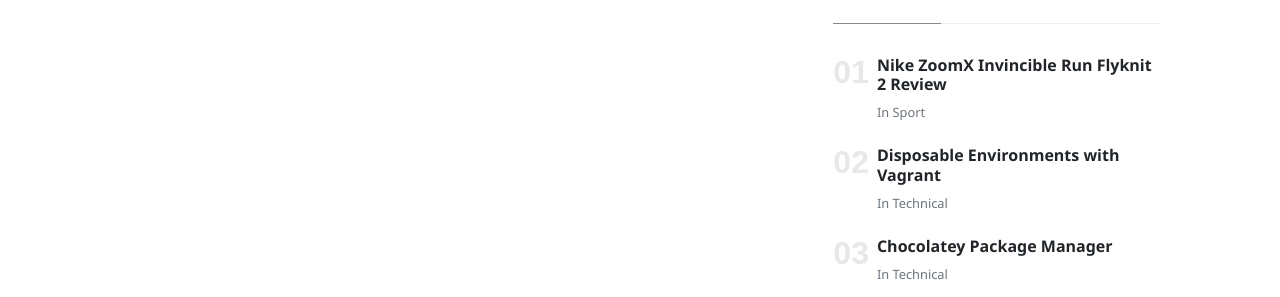
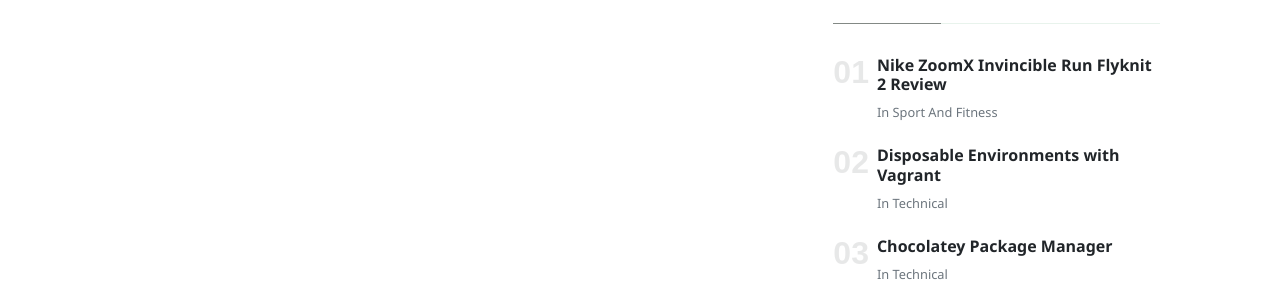
Before and after one commit to powell-christopher/powell-christopher.github.io, a Jekyll site: the page built from _pages/categories.html, in a window 1280 px wide. Shown: the part 126-423 px from the top of the page. Built offline with Jekyll 4.4.1, drawn with Linux system fonts in a browser that asks for light colours; nearby versions of some CDN libraries.

Commit message:
Rename 'Sport' category to 'Sport and Fitness' and added support for whitespace in category name.

```diff
--- a/_pages/categories.html
+++ b/_pages/categories.html
@@ -30,7 +30,7 @@
         <h1 class="font-weight-bold title h6 text-uppercase mb-4">Categories</h1>
 
         {% for category in site.categories %}
-        <div style="display:none;" id="{{ category[0] | downcase }}-section">
+        <div style="display:none;" id="{{ category[0] | downcase | url_encode | replace: '+', '%20'}}-section">
         <h4 class="font-weight-bold spanborder text-capitalize" id="{{ category[0] | downcase }}"><span>{{ category[0] }}</span></h4>
 
         {% assign pages_list = category[1] %}
--- a/_posts/2024-02-06-Nike-ZoomX-Invincible-2-Review.md
+++ b/_posts/2024-02-06-Nike-ZoomX-Invincible-2-Review.md
@@ -3,7 +3,7 @@
 title: Nike ZoomX Invincible Run Flyknit 2 Review
 date: 2024-02-05 20:00:00
 author: chris
-categories: [Sport]
+categories: ['Sport and Fitness']
 image: assets/images/2024-02-06-Nike-ZoomX-Invincible-2-Review/header.jpg
 tags: [featured, Running]
 ---
```
